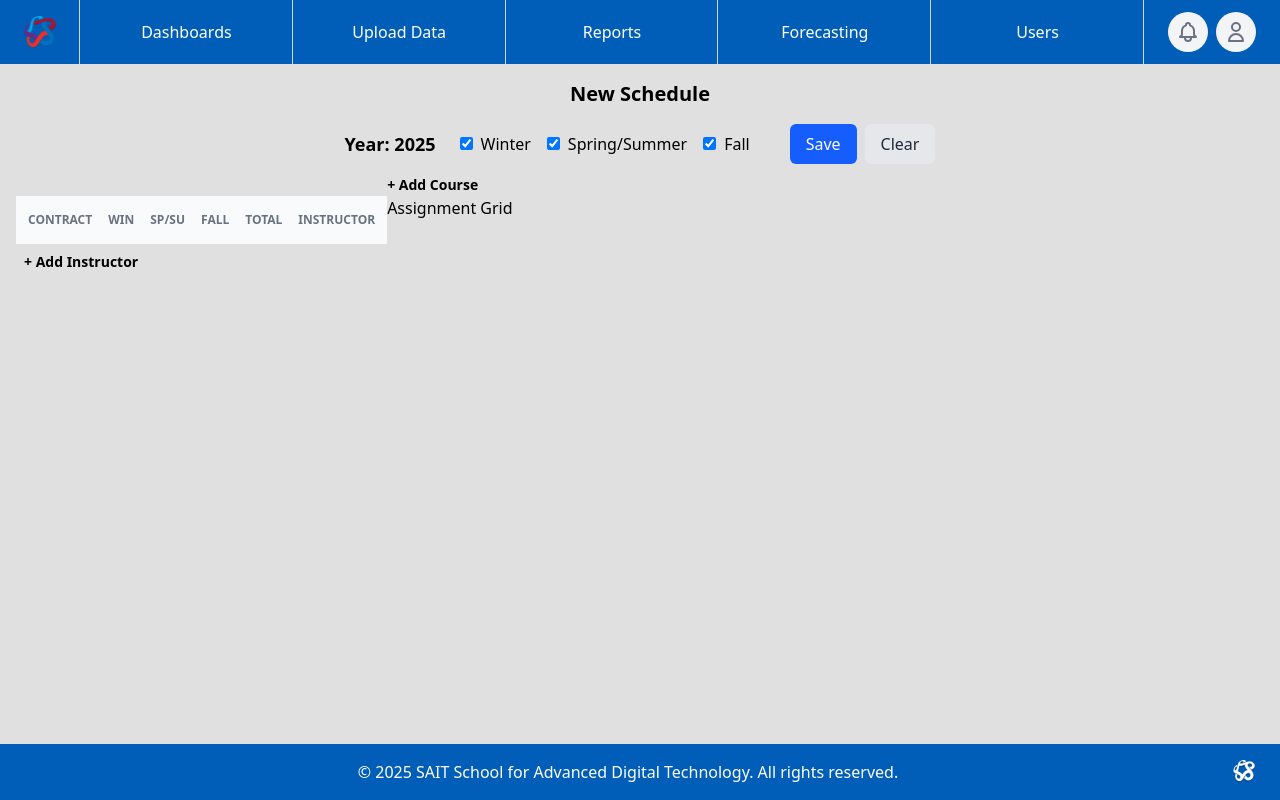
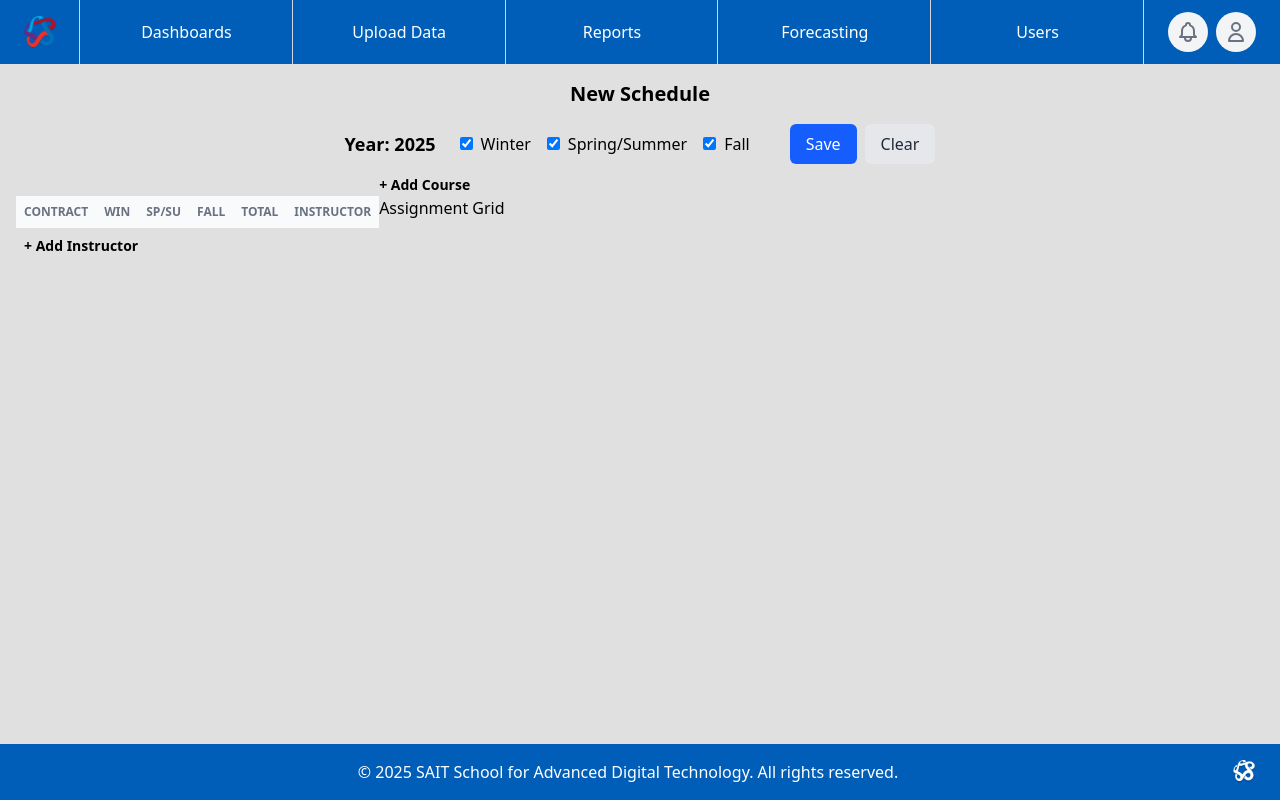
Before and after one commit to mlbrnm/sadt_scheduling_capstone, a Next.js app: page /Frontend/NewSchedule in a window 1280 px wide. Built offline with nearby package versions, Linux system fonts and the light colour scheme.

Commit message:
Update InstructorSection
Minor styling change.

```diff
--- a/app/Frontend/NewSchedule/instructorsection.js
+++ b/app/Frontend/NewSchedule/instructorsection.js
@@ -68,7 +68,7 @@ export default function InstructorSection({
   return (
     <div>
       {/* Added Instructors */}
-      <div className="p-1 bg-gray-50">
+      <div className="bg-gray-50">
         {/* Display added instructors */}
         <div>
           {addedInstructors.length === 0 ? (
@@ -79,7 +79,7 @@ export default function InstructorSection({
                     <th
                       key={header}
                       scope="col"
-                      className="px-2 py-3 text-left text-xs font-semibold text-gray-500 uppercase"
+                      className="px-2 py-2 text-left text-xs font-semibold text-gray-500 uppercase"
                     >
                       {header}
                     </th>
@@ -95,7 +95,7 @@ export default function InstructorSection({
                     <th
                       key={header}
                       scope="col"
-                      className="px-2 py-3 text-left text-xs font-semibold text-gray-500 uppercase"
+                      className="px-2 py-2 text-left text-xs font-semibold text-gray-500 uppercase"
                     >
                       {header}
                     </th>
```
